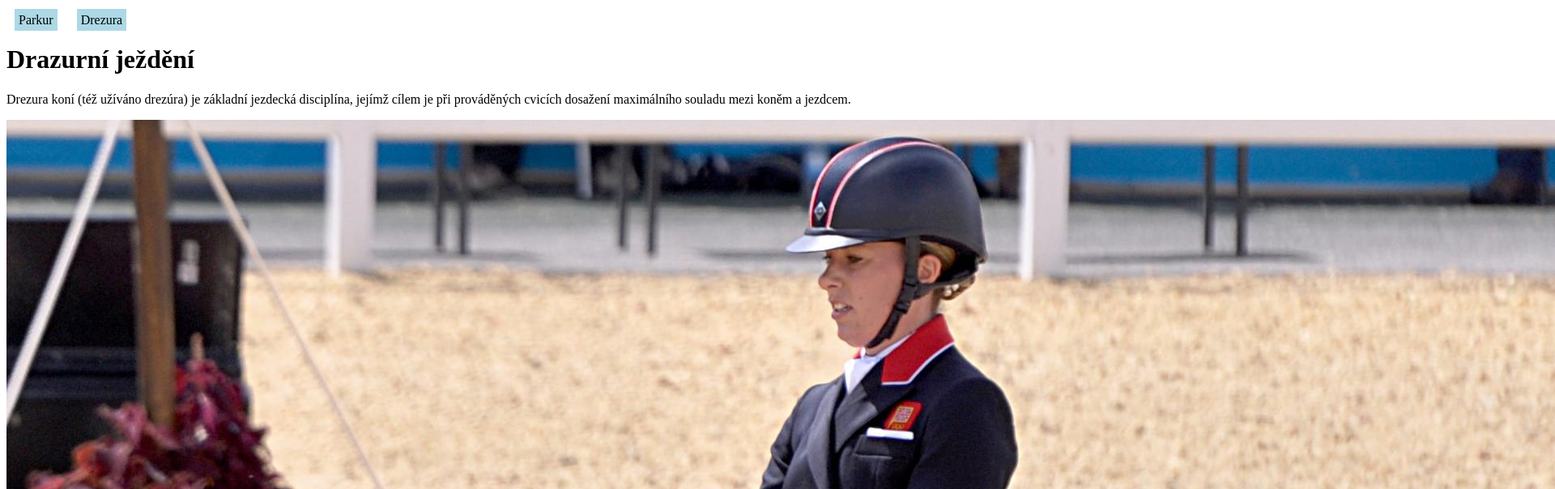
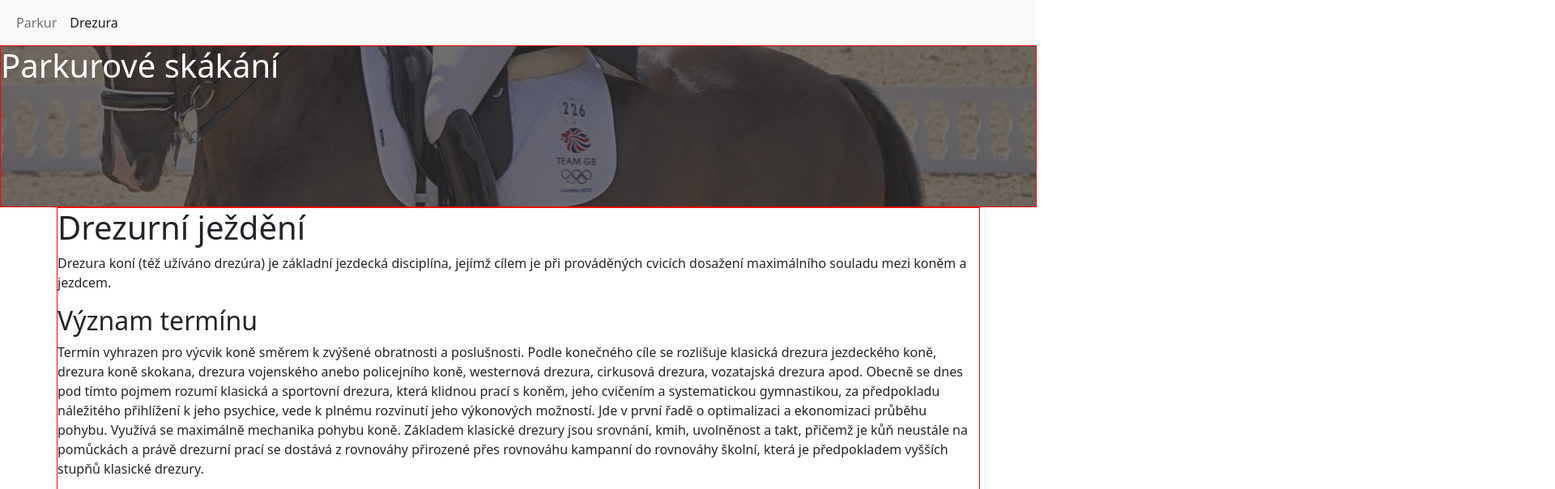
Before and after one commit to gyarab/2022_3e_wa_s1_machalikova, a plain HTML site: page Prolinkovane_stranky/Drezura.html in a window 1280 px wide. Shown: the top 604 px of the page at 81% size, 1920 px wide, since content can reach past the window. Drawn offline with nearby package versions, Linux system fonts and the light colour scheme.

Commit message:
Added hero image

```diff
--- a/Prolinkovane_stranky/Drezura.html
+++ b/Prolinkovane_stranky/Drezura.html
@@ -1,30 +1,57 @@
 <!DOCTYPE html>
 <html lang="en">
+
 <head>
     <meta charset="UTF-8">
     <meta http-equiv="X-UA-Compatible" content="IE=edge">
     <meta name="viewport" content="width=device-width, initial-scale=1.0">
     <title>Drezura</title>
+    <link href="https://cdn.jsdelivr.net/npm/bootstrap@5.2.1/dist/css/bootstrap.min.css" rel="stylesheet">
+    <script src="https://cdn.jsdelivr.net/npm/bootstrap@5.2.1/dist/js/bootstrap.bundle.min.js"></script>
     <link rel="stylesheet" href="./style.css">
 </head>
+
 <body>
-    <ul class="menu">
-        <li>
-            <a href="./Parkur.html">Parkur</a>
+    <nav class="navbar navbar-expand-lg navbar-light bg-light">
+        <div class="container-fluid">
+            <button class="navbar-toggler" type="button" data-bs-toggle="collapse" data-bs-target="#navbarNavDropdown"
+                aria-controls="navbarNavDropdown" aria-expanded="false" aria-label="Toggle navigation">
+                <span class="navbar-toggler-icon"></span>
+            </button>
+            <div class="collapse navbar-collapse" id="navbarNavDropdown">
+                <ul class="navbar-nav">
+                    <li class="nav-item">
+                        <a class="nav-link" href="./Parkur.html">Parkur</a>
                     </li>
-        <li>
-            <a href="./Drezura.html">Drezura</a>
+                    <li class="nav-item">
+                        <a class="nav-link active" aria-current="page" href="./Drezura.html">Drezura</a>
                     </li>
+
                 </ul>
-    <h1>Drazurní ježdění</h1>
+            </div>
+        </div>
+    </nav>
+    <div class="container-fluid herod debug">
+        <div class="overcast">
+            <h1>Parkurové skákání</h1>
+        </div>
+    </div>
+
+    <div class="container debug">
+        <h1>Drezurní ježdění</h1>
         <p>Drezura koní (též užíváno drezúra) je základní jezdecká disciplína, jejímž cílem je při prováděných cvicích dosažení maximálního souladu mezi koněm a jezdcem.</p>
-    <img src="./drezurni.jfif" alt="Drezura">
         <h2>Význam termínu</h2>
-    <p>Termín vyhrazen pro výcvik koně směrem k zvýšené obratnosti a poslušnosti. Podle konečného cíle se rozlišuje klasická drezura jezdeckého koně, drezura koně skokana,
-        drezura vojenského anebo policejního koně, westernová drezura, cirkusová drezura, vozatajská drezura apod. Obecně se dnes pod tímto pojmem rozumí klasická
-        a sportovní drezura, která klidnou prací s koněm, jeho cvičením a systematickou gymnastikou, za předpokladu náležitého přihlížení k jeho psychice, vede k plnému rozvinutí
-         jeho výkonových možností. Jde v první řadě o optimalizaci a ekonomizaci průběhu pohybu. Využívá se maximálně mechanika pohybu koně. Základem klasické drezury jsou srovnání,
-         kmih, uvolněnost a takt, přičemž je kůň neustále na pomůckách a právě drezurní prací se dostává z rovnováhy přirozené přes rovnováhu kampanní do rovnováhy školní, která je předpokladem vyšších stupňů klasické drezury.</p>
+         <p>Termín vyhrazen pro výcvik koně směrem k zvýšené obratnosti a poslušnosti. Podle konečného cíle se rozlišuje
+            klasická drezura jezdeckého koně, drezura koně skokana,
+            drezura vojenského anebo policejního koně, westernová drezura, cirkusová drezura, vozatajská drezura apod.
+            Obecně se dnes pod tímto pojmem rozumí klasická
+            a sportovní drezura, která klidnou prací s koněm, jeho cvičením a systematickou gymnastikou, za předpokladu
+            náležitého přihlížení k jeho psychice, vede k plnému rozvinutí
+            jeho výkonových možností. Jde v první řadě o optimalizaci a ekonomizaci průběhu pohybu. Využívá se maximálně
+            mechanika pohybu koně. Základem klasické drezury jsou srovnání,
+            kmih, uvolněnost a takt, přičemž je kůň neustále na pomůckách a právě drezurní prací se dostává z rovnováhy
+            přirozené přes rovnováhu kampanní do rovnováhy školní, která je předpokladem vyšších stupňů klasické drezury.
+        </p>
         <h2>Drezurní kategorie dle obtížnosti:</h2>
         <ul>
             <li>Z (základní)</li>
@@ -35,7 +62,7 @@
             <li>L (lehká)</li>
         </ul>
        <h2>Tabulka penalizace</h2>
-    <table>
+       <table class="table">
             <tr>
                 <td>1. omyl</td>
                 <td>2 body</td>
@@ -49,5 +76,7 @@
                 <td>vyloučen</td>
             </tr>
         </table>
+    </div>
 </body>
+
 </html>
--- a/Prolinkovane_stranky/style.css
+++ b/Prolinkovane_stranky/style.css
@@ -7,8 +7,8 @@
 .menu a {
     color: black;
     background-color: lightblue;
-    padding: 5px;
-    margin: 5px 10px;
+    padding: 5px 10px;
+    margin: 5px 10px 5 px 0;
     text-decoration: none;
 }
 .menu a:hover {
@@ -17,16 +17,37 @@
 .menu a.active {
     background-color: cyan;
 }
-.hero {
-    width: 100%;
+.herop {
     height: 200px;
     overflow: hidden;
     background-image: url('./skakani.jpg');
     background-size: cover;
-    background-position: center;
+    background-position: 50% 48%;
 }
-img{
+.herod {
+    height: 200px;
+    overflow: hidden;
+    background-image: url('./drezurni.jfif');
+    background-size: cover;
+    background-position: 50% 45%;
 }
 th, td {
     border: 1px dashed black;
 }
+img{
+    width: 350px;
+}
+.debug{
+    border: 1px solid red;
+    padding: 0;
+}
+.overcast{
+    height: 100%;
+    height: 100%;
+    background-color: rgba(50, 50, 50, 0.7);
+
+}
+.overcast h1{
+    color: white;
+
+}
```
Also changed, not shown: Prolinkovane_stranky/Parkur.html (+26 -9 lines). Lines whose indentation alone changed are shown as unchanged.
